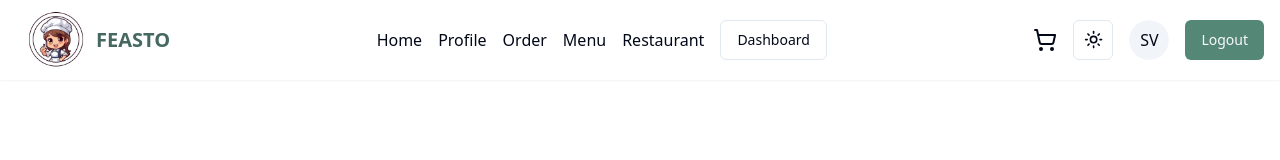
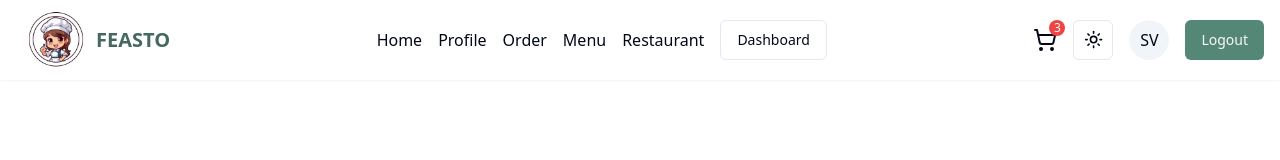
Before and after one commit to Vermasaiyam/Feasto, a React (Vite) app in the folder frontend/: page / in a window 1280 px wide. Shown: the top 160 px of the page. Built offline with nearby package versions, Linux system fonts and the light colour scheme.

Commit message:
navbar changes

```diff
--- a/frontend/src/components/Navbar.tsx
+++ b/frontend/src/components/Navbar.tsx
@@ -34,7 +34,7 @@ import { Separator } from "./ui/separator";
 const Navbar = () => {
   const admin: boolean = true;
   const loading: boolean = false;
-  const cart = [];
+  const cart = [1,2,3];
 
   return (
     <nav className="bg-white px-4 shadow-sm">
@@ -144,6 +144,7 @@ const MobileNavbar = () => {
 
   const admin: boolean = true;
   const loading: boolean = false;
+  const cart = [1,2,3];
 
   return (
     <Sheet>
@@ -194,7 +195,7 @@ const MobileNavbar = () => {
             className="flex items-center gap-4 hover:bg-gray-200 px-3 py-2 rounded-lg cursor-pointer hover:text-gray-900 font-medium"
           >
             <ShoppingCart />
-            <span>Cart (0)</span>
+            <span>Cart ({cart.length})</span>
           </Link>
           {admin && (
             <>
```
